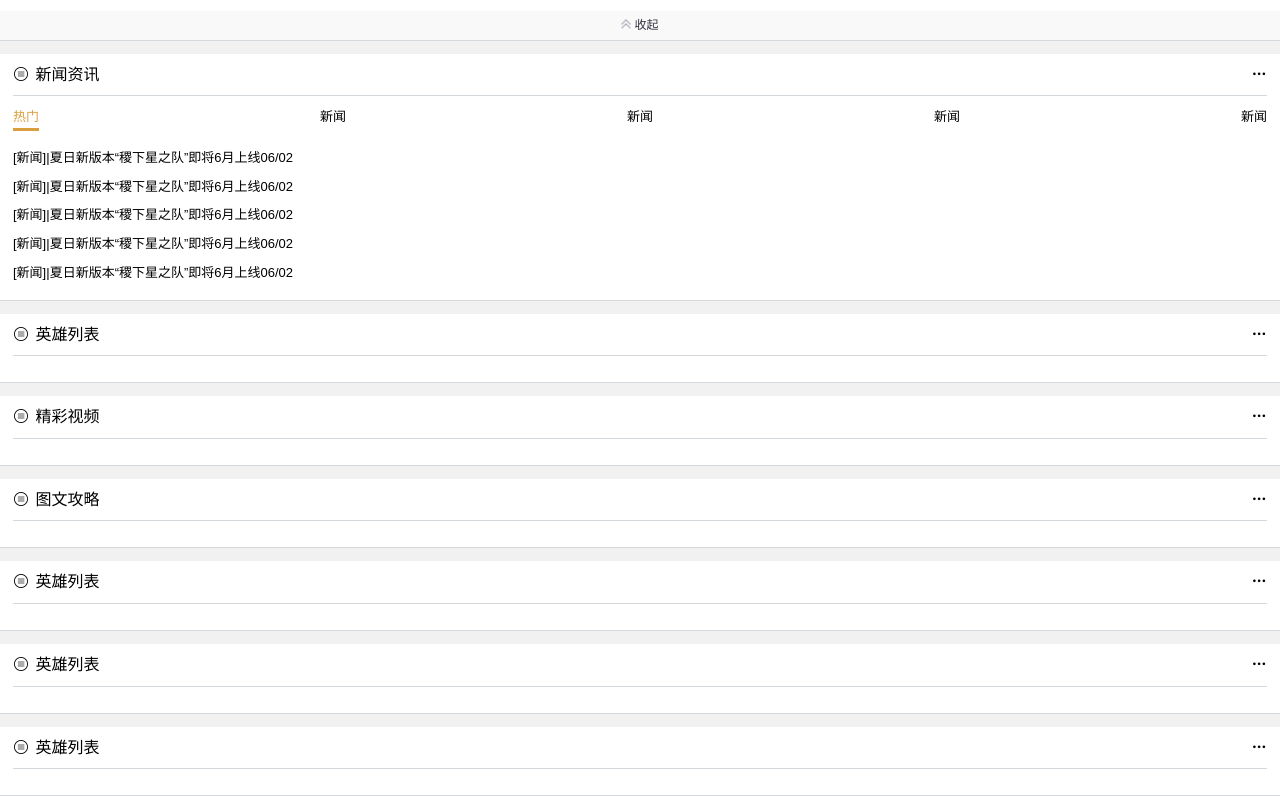
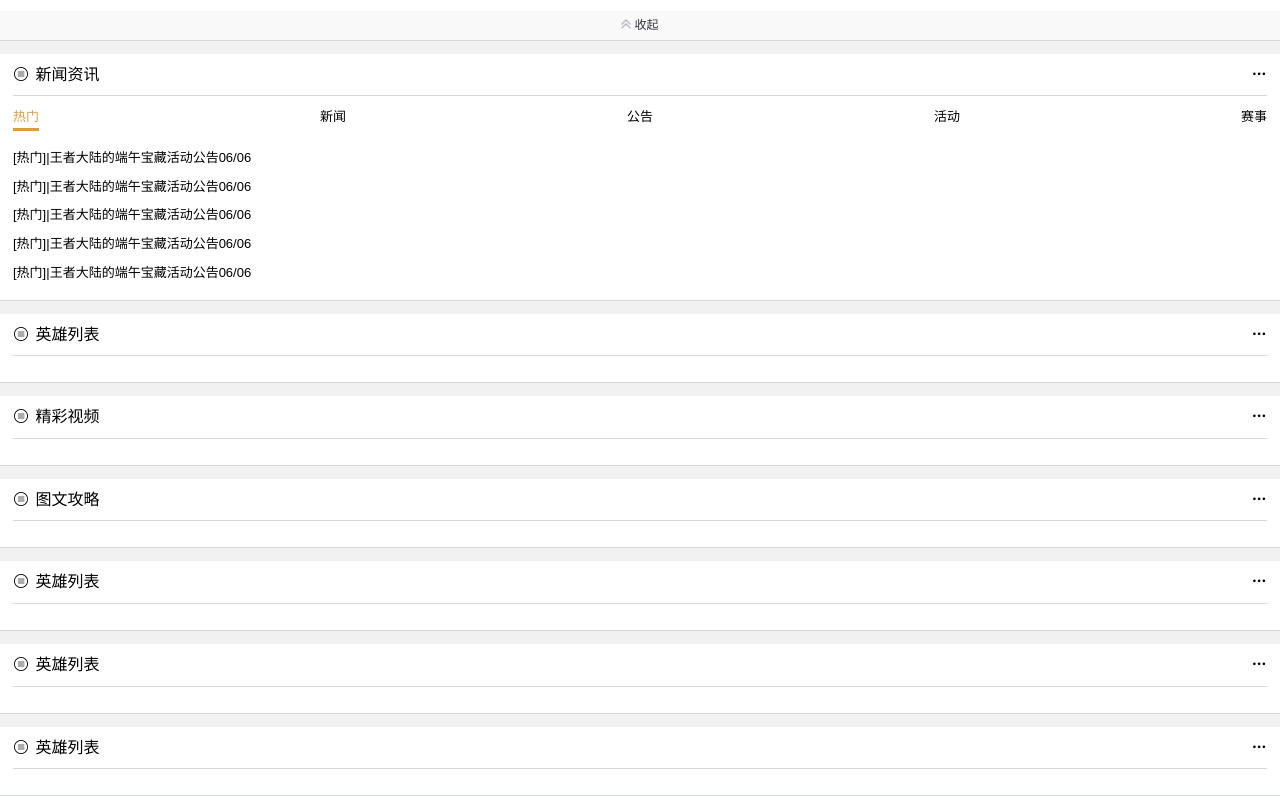
Before and after one commit to dobeco/glory, a Vue app in the folder web/: page / in a window 1280 px wide. Shown: the part 847-1643 px from the top of the page. Built offline with nearby package versions, Linux system fonts and the light colour scheme.

Commit message:
列表卡片组件

```diff
--- /dev/null
+++ b/web/src/components/ListCard.vue
@@ -0,0 +1,36 @@
+<template>
+  <m-card :icon="icon" :title="title">
+    <div class="nav jc-between">
+      <div class="nav-item" :class="{active: active === i}"
+      v-for="(category, i) in categories" :key="i"
+      @click="active = i">
+        <div class="nav-link">{{category.name}}</div>
+      </div>
+    </div>
+    <div class="pt-3">
+      <swiper>
+        <swiper-slide v-for="(category, i) in categories" :key="i">
+          <slot name="items" :category="category"></slot>
+        </swiper-slide>
+      </swiper>
+    </div>
+  </m-card>
+</template>
+
+<script>
+export default {
+  props: {
+    icon: { type: String, required: true },
+    title: { type: String, required: true },
+    categories: { type: Array, required: true }
+  },
+  data(){
+    return {
+      active: 0
+    }
+  }
+};
+</script>
+
+<style>
+</style>
--- a/web/src/main.js
+++ b/web/src/main.js
@@ -13,7 +13,9 @@ Vue.use(VueAwesomeSwiper)
 import Card from './components/Card.vue'
 Vue.component('m-card', Card)
 
-
+//列表卡片组件
+import ListCard from './components/ListCard.vue'
+Vue.component('m-list-card', ListCard)
 Vue.config.productionTip = false
 
 new Vue({
--- a/web/src/views/Home.vue
+++ b/web/src/views/Home.vue
@@ -28,43 +28,25 @@
     </div>
     <!-- end of nav icons -->
 
-    <m-card icon="menu1" title="新闻资讯">
-      <div class="nav jc-between">
-        <div class="nav-item active">
-          <div class="nav-link">热门</div>
+
+    <m-list-card icon="menu1" title="新闻资讯" :categories="newsCats">
+      <template #items="{category}">
+        <div class="py-2" v-for="(news, i) in category.newsList" :key="i">
+          <span>[{{news.categoryName}}]</span>
+          <span>|</span>
+          <span>{{news.title}}</span>
+          <span>{{news.date}}</span>
         </div>
-        <div class="nav-item">
-          <div class="nav-link">新闻</div>
-        </div>
-        <div class="nav-item">
-          <div class="nav-link">新闻</div>
-        </div>
-        <div class="nav-item">
-          <div class="nav-link">新闻</div>
-        </div>
-        <div class="nav-item">
-          <div class="nav-link">新闻</div>
-        </div>
-      </div>
-      <div class="pt-3">
-        <swiper>
-          <swiper-slide v-for="m in 5" :key="m">
-            <div class="py-2" v-for="n in 5" :key="n">
-              <span>[新闻]</span>
-              <span>|</span>
-              <span>夏日新版本“稷下星之队”即将6月上线</span>
-              <span>06/02</span>
-            </div>
-          </swiper-slide>
-        </swiper>
-      </div>
-    </m-card>
+      </template>
+    </m-list-card>
     <m-card icon="menu1" title="英雄列表"></m-card>
     <m-card icon="menu1" title="精彩视频"></m-card>
     <m-card icon="menu1" title="图文攻略"></m-card>
     <m-card icon="menu1" title="英雄列表"></m-card>
     <m-card icon="menu1" title="英雄列表"></m-card>
     <m-card icon="menu1" title="英雄列表"></m-card>
+
+
 
   </div>
 </template>
@@ -77,7 +59,49 @@ export default {
         pagination: {
           el: ".pagination-home"
         }
-      }
+      },
+      newsCats: [
+        {
+          name: "热门",
+          newsList: new Array(5).fill(1).map(v => ({
+            categoryName: "热门",
+            title: "王者大陆的端午宝藏活动公告",
+            date: "06/06"
+          }))
+        },
+        {
+          name: "新闻",
+          newsList: new Array(5).fill(1).map(v => ({
+            categoryName: "新闻",
+            title: "夏日新版本“稷下星之队”即将6月上线",
+            date: "06/02"
+          }))
+        },
+        {
+          name: "公告",
+          newsList: new Array(5).fill(1).map(v => ({
+            categoryName: "公告",
+            title: "6月2日全服不停机更新公告 惊喜礼不断",
+            date: "06/01"
+          }))
+        },
+        {
+          name: "活动",
+          newsList: new Array(5).fill(1).map(v => ({
+            categoryName: "活动",
+            title: "2019KPL春季赛总决赛即将开战 福利活动来助阵",
+            date: "06/01"
+          }))
+        },
+        {
+          name: "赛事",
+          newsList: new Array(5).fill(1).map(v => ({
+            categoryName: "赛事",
+            title: "王者荣耀世界冠军杯荣耀来袭，KPL赛区选拔赛谁能突围而出？",
+            date: "06/01"
+          }))
+        }
+      ]
     };
   }
 };
```
